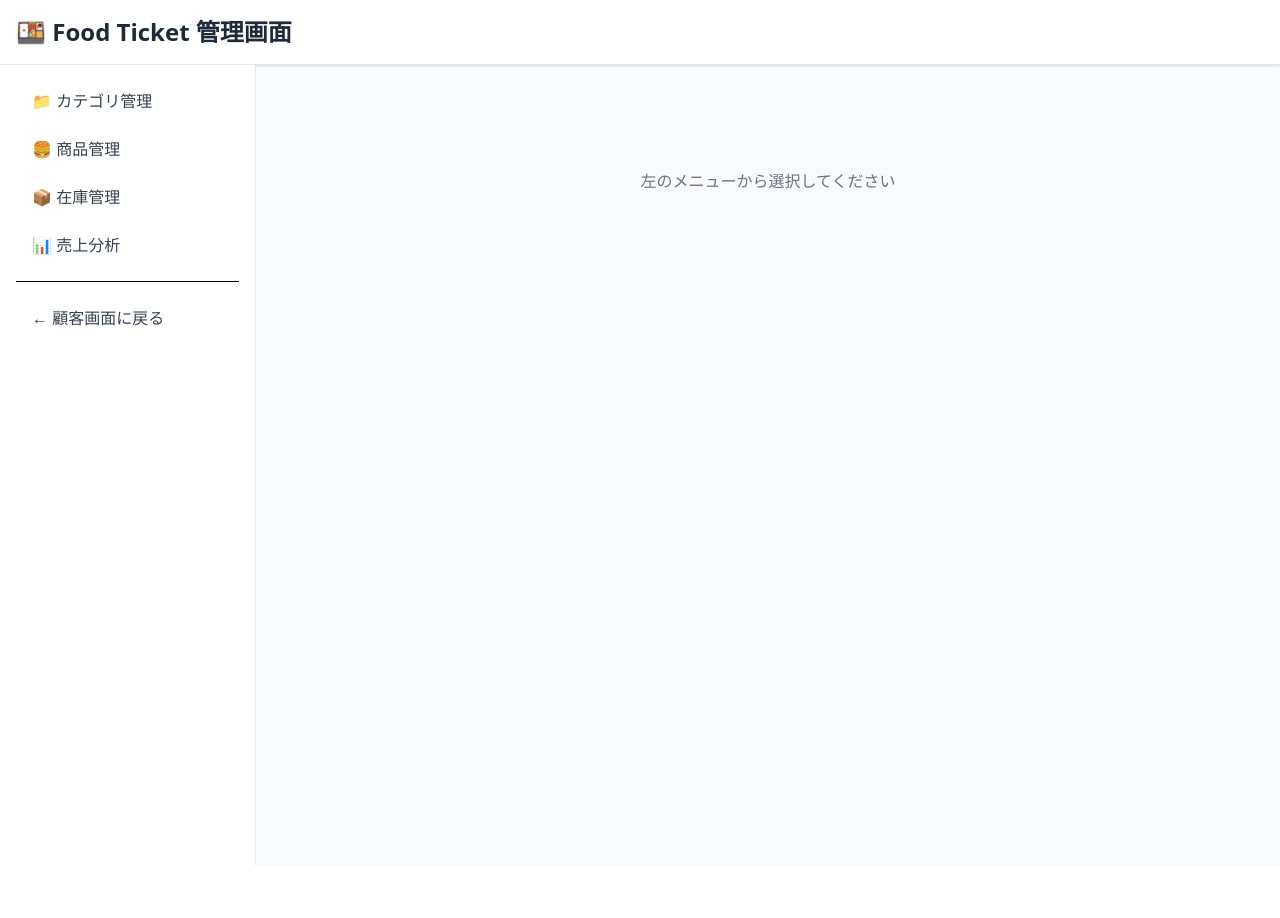
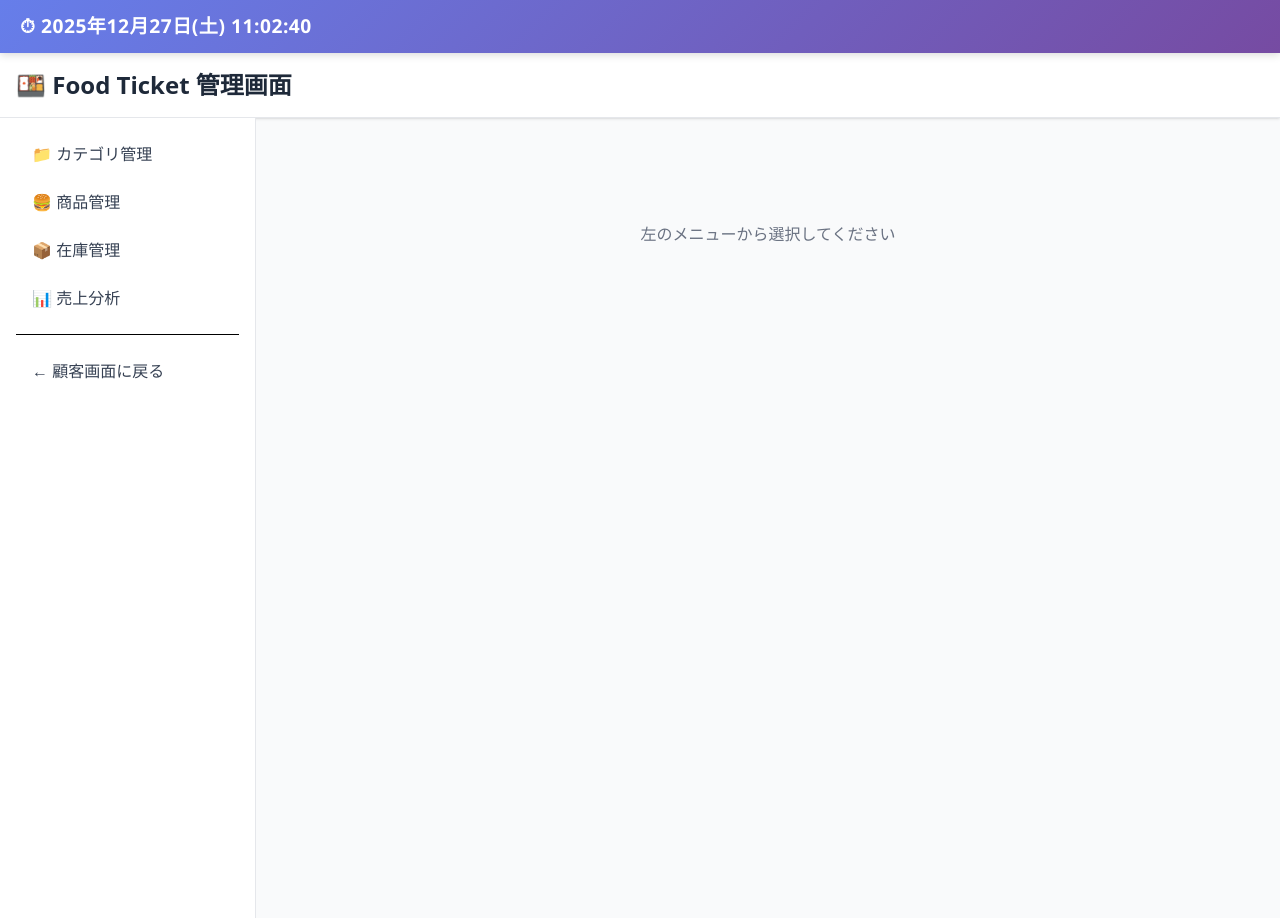
Before and after one commit to nununuma-sabu/food-ticket-system, a React app in the folder food_ticket/frontend/: page /admin in a window 1280 px wide. Before the commit the page ends 865 px from the top, so only its background shows below. Built offline with nearby package versions, Linux system fonts and the light colour scheme; the HTML template or start-up script is replaced by a standard one.

Commit message:
現在時刻表示対応

```diff
--- a/food_ticket/frontend/src/App.tsx
+++ b/food_ticket/frontend/src/App.tsx
@@ -1,10 +1,12 @@
 import { BrowserRouter as Router, Routes, Route } from 'react-router-dom';
 import StorePage from './pages/StorePage';
 import AdminPage from './pages/AdminPage';
+import Header from './components/Header';
 
 function App() {
   return (
     <Router>
+      <Header />
       <Routes>
         {/* 顧客向けページ */}
         <Route path="/" element={<StorePage />} />
--- /dev/null
+++ b/food_ticket/frontend/src/components/CurrentTime.css
@@ -0,0 +1,15 @@
+.current-time {
+  font-size: 1.2rem;
+  font-weight: bold;
+  padding: 12px 20px;
+  text-align: left;
+  color: #2c3e50;
+  background:  linear-gradient(135deg, #667eea 0%, #764ba2 100%);
+  color: white;
+  box-shadow: 0 2px 8px rgba(0, 0, 0, 0.15);
+  position: sticky;
+  top: 0;
+  z-index: 1000;
+  font-family: 'Segoe UI', Tahoma, Geneva, Verdana, sans-serif;
+  letter-spacing: 0.5px;
+}
--- /dev/null
+++ b/food_ticket/frontend/src/components/CurrentTime.tsx
@@ -0,0 +1,36 @@
+import { useState, useEffect } from 'react';
+import './CurrentTime.css';
+
+const CurrentTime = () => {
+  const [currentTime, setCurrentTime] = useState(new Date());
+
+  useEffect(() => {
+    const timer = setInterval(() => {
+      setCurrentTime(new Date());
+    }, 1000);
+
+    return () => clearInterval(timer);
+  }, []);
+
+  const formatTime = (date:  Date): string => {
+    const year = date.getFullYear();
+    const month = String(date.getMonth() + 1).padStart(2, '0');
+    const day = String(date.getDate()).padStart(2, '0');
+    const hours = String(date.getHours()).padStart(2, '0');
+    const minutes = String(date.getMinutes()).padStart(2, '0');
+    const seconds = String(date.getSeconds()).padStart(2, '0');
+
+    const weekdays = ['日', '月', '火', '水', '木', '金', '土'];
+    const weekday = weekdays[date.getDay()];
+
+    return `${year}年${month}月${day}日(${weekday}) ${hours}:${minutes}:${seconds}`;
+  };
+
+  return (
+    <div className="current-time">
+      ⏱ {formatTime(currentTime)}
+    </div>
+  );
+};
+
+export default CurrentTime;
--- /dev/null
+++ b/food_ticket/frontend/src/components/Header.tsx
@@ -0,0 +1,11 @@
+import CurrentTime from './CurrentTime';
+
+const Header = () => {
+  return (
+    <header>
+      <CurrentTime />
+    </header>
+  );
+};
+
+export default Header;
```
